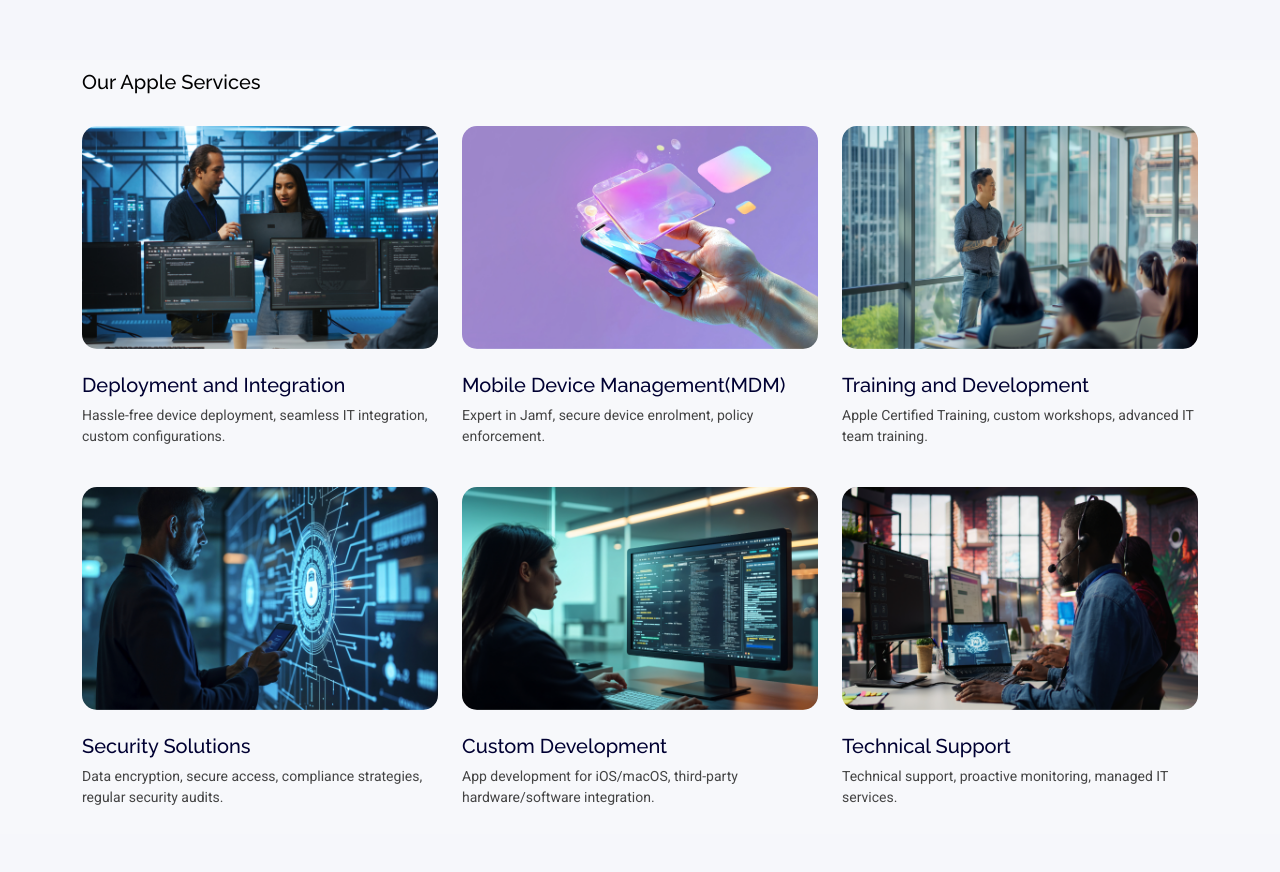
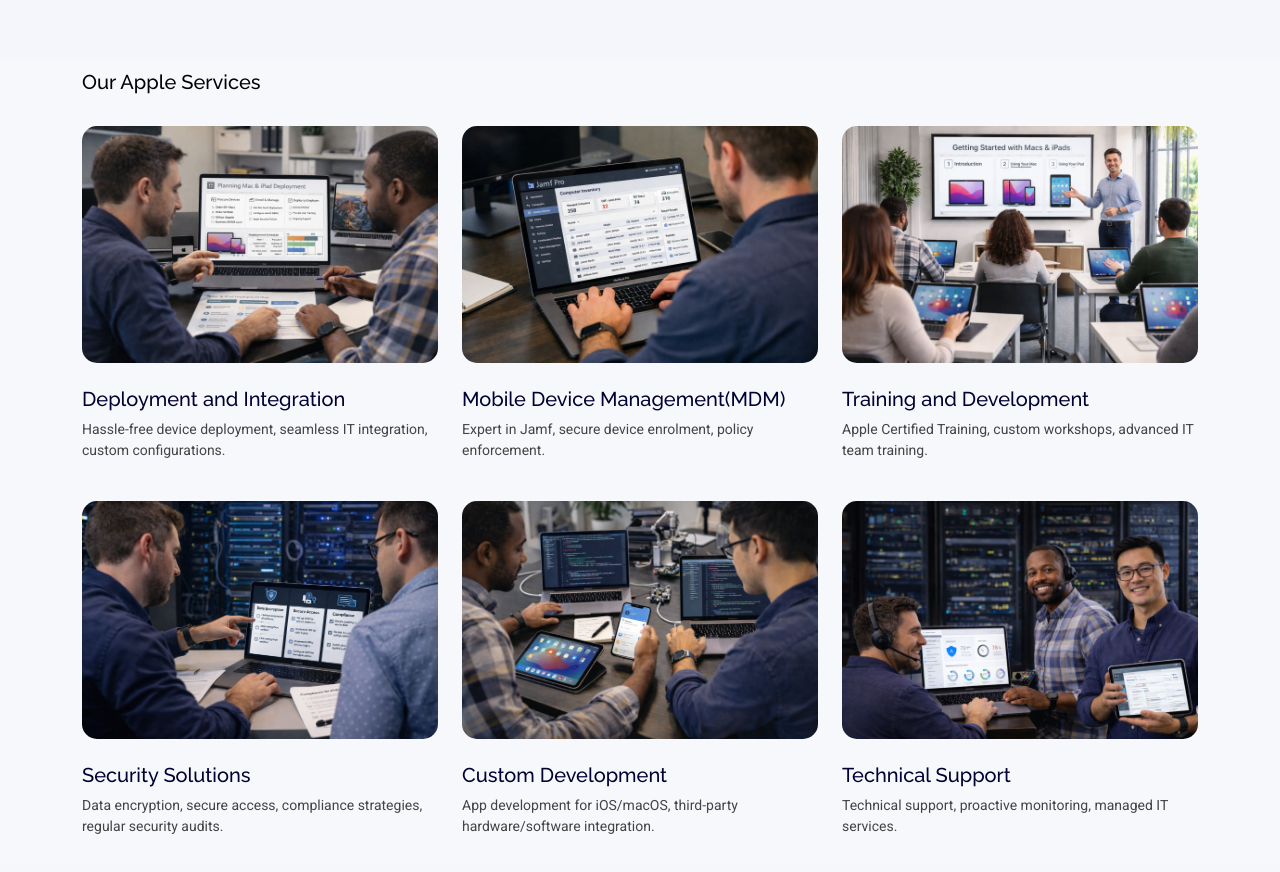
Before and after one commit to Diwakar0793/woodpecker_jeelani, a plain HTML site: page applepage.html in a window 1280 px wide. Shown: the part 1340-2212 px from the top of the page. Drawn offline with Linux system fonts and the light colour scheme.

Commit message:
images replced

```diff
--- a/applepage.html
+++ b/applepage.html
@@ -200,7 +200,7 @@
                 <br>
                 <div class="row gy-4">
                     <div class="col-lg-4 justify-content-between">
-                        <img src="assets/img/applepageimages/deploy&int.png" class="img-fluid" alt=""
+                        <img src="assets/img/applepageimages/deployInt.jpeg" class="img-fluid" alt=""
                             style=" border-radius: 15px;">
                         <br>
                         <br>
@@ -211,7 +211,7 @@
 
                     </div>
                     <div class="col-lg-4 justify-content-between">
-                        <img src="assets/img/applepageimages/mdm.png" class="img-fluid" alt=""
+                        <img src="assets/img/applepageimages/mdm_new.jpeg" class="img-fluid" alt=""
                             style=" border-radius: 15px;">
                         <br>
                         <br>
@@ -221,7 +221,7 @@
 
                     </div>
                     <div class="col-lg-4 justify-content-between">
-                        <img src="assets/img/applepageimages/training&dev.png" class="img-fluid" alt=""
+                        <img src="assets/img/applepageimages/trainingdev.jpeg" class="img-fluid" alt=""
                             style=" border-radius: 15px;">
                         <br>
                         <br>
@@ -232,7 +232,7 @@
 
                     </div>
                     <div class="col-lg-4 justify-content-between">
-                        <img src="assets/img/applepageimages/securitysol.png" class="img-fluid" alt=""
+                        <img src="assets/img/applepageimages/security.jpeg" class="img-fluid" alt=""
                             style=" border-radius: 15px;">
                         <br>
                         <br>
@@ -243,7 +243,7 @@
 
                     </div>
                     <div class="col-lg-4 justify-content-between">
-                        <img src="assets/img/applepageimages/customdev.png" class="img-fluid" alt=""
+                        <img src="assets/img/applepageimages/customapp.jpeg" class="img-fluid" alt=""
                             style=" border-radius: 15px;">
                         <br>
                         <br>
@@ -254,7 +254,7 @@
 
                     </div>
                     <div class="col-lg-4 justify-content-between">
-                        <img src="assets/img/applepageimages/techsupp.png" class="img-fluid" alt=""
+                        <img src="assets/img/applepageimages/techsupp.jpeg" class="img-fluid" alt=""
                             style=" border-radius: 15px;">
                         <br>
                         <br>
```
Also changed, not shown: assets/img/applepageimages/customapp.jpeg (added), assets/img/applepageimages/deployInt.jpeg (added), assets/img/applepageimages/mdm_new.jpeg (added), assets/img/applepageimages/security.jpeg (added), assets/img/applepageimages/techsupp.jpeg (added), assets/img/applepageimages/trainingdev.jpeg (added), 2 other files.
